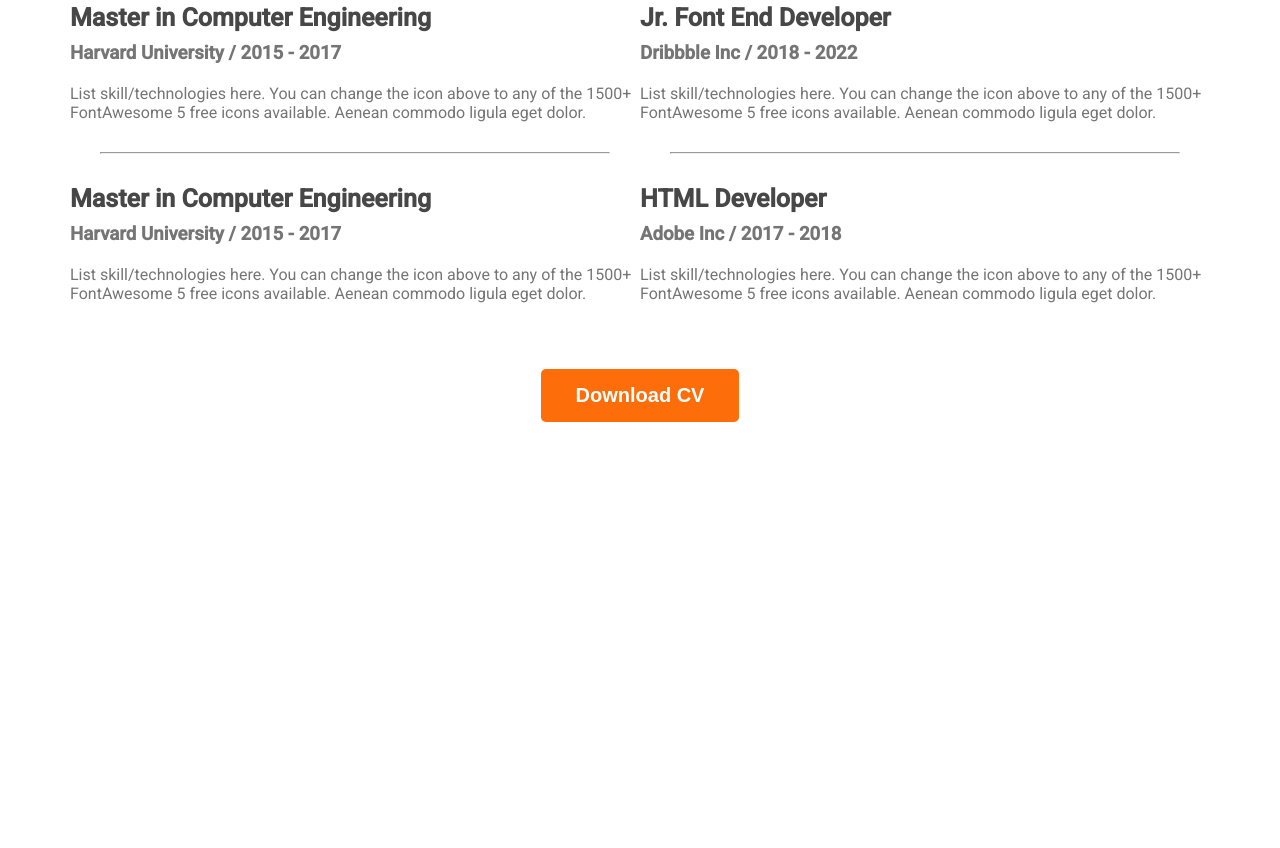
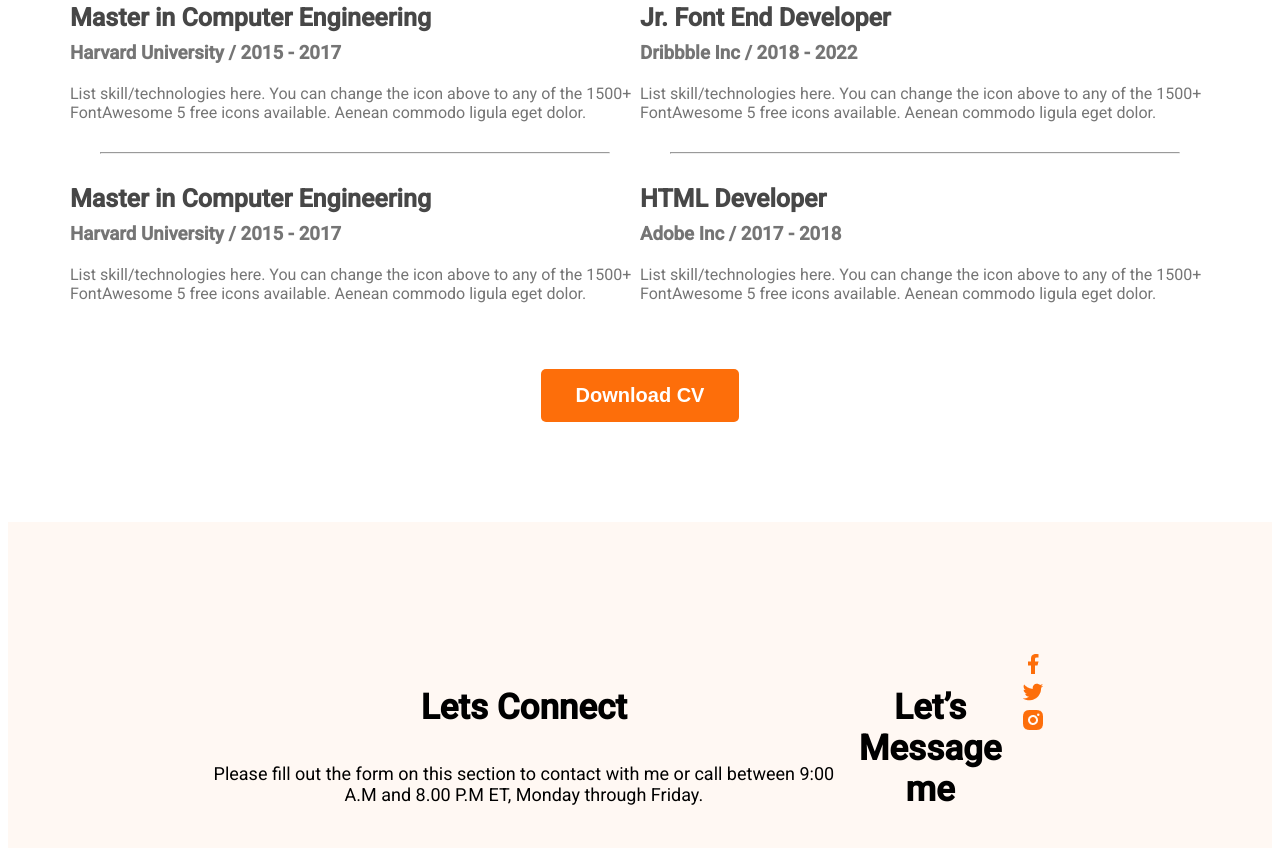
Before and after one commit to Khaledsobuj/developer-protfollio, a plain HTML site: page index.html in a window 1280 px wide. Shown: the part 2590-3438 px from the top of the page. Before the commit the page ends 3020 px from the top, so only its background shows below. Drawn offline with Linux system fonts and the light colour scheme.

Commit message:
addeadt footer section

```diff
--- a/index.html
+++ b/index.html
@@ -174,7 +174,25 @@
 
     </main>
     <footer>
-
+        <div class="footer-column">
+            <h3 class="section-title">
+                Lets Connect
+            </h3>
+            <p class="section-description">
+                Please fill out the form on this section to contact with me or call between 9:00 A.M and 8.00 P.M ET,
+                Monday through Friday.
+            </p>
+        </div>
+        <div class="footer-column">
+            <h3 class="section-title">
+                Let’s Message me
+            </h3>
+        </div>
+        <div class="social-icon">
+            <a href=""><img src="images/icons/facebook.png" alt=""></a>
+            <a href=""><img src="images/icons/twitter.png " alt=""></a>
+            <a href=""><img src="images/icons/insta.png" alt=""></a>
+        </div>
     </footer>
 </body>
 
--- a/styles/Portfolio.css
+++ b/styles/Portfolio.css
@@ -228,3 +228,12 @@ main section {
     text-align: center;
     margin-top: 50px;
 }
+
+/* footer section styles */
+footer {
+    display: flex;
+    background: #FFF8F3;
+    padding: 130px 200px;
+    margin-top: 100px;
+
+}
```
